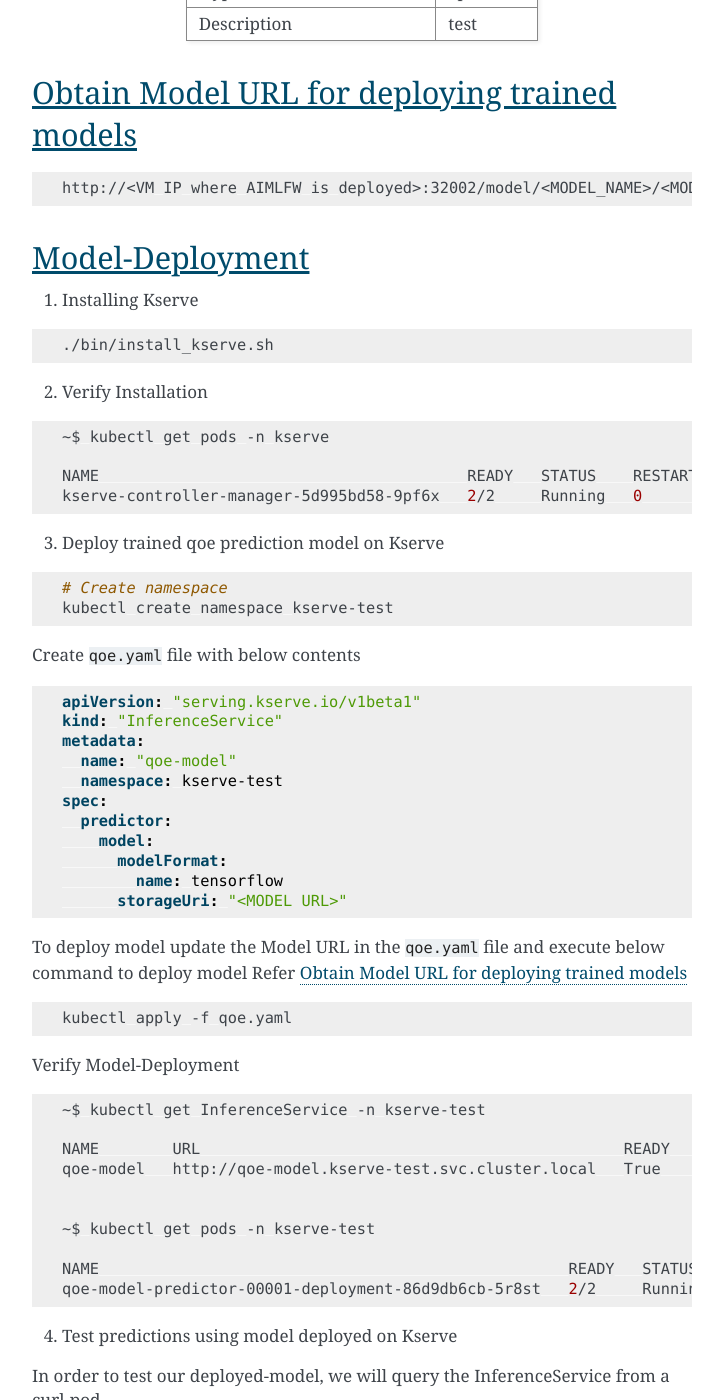
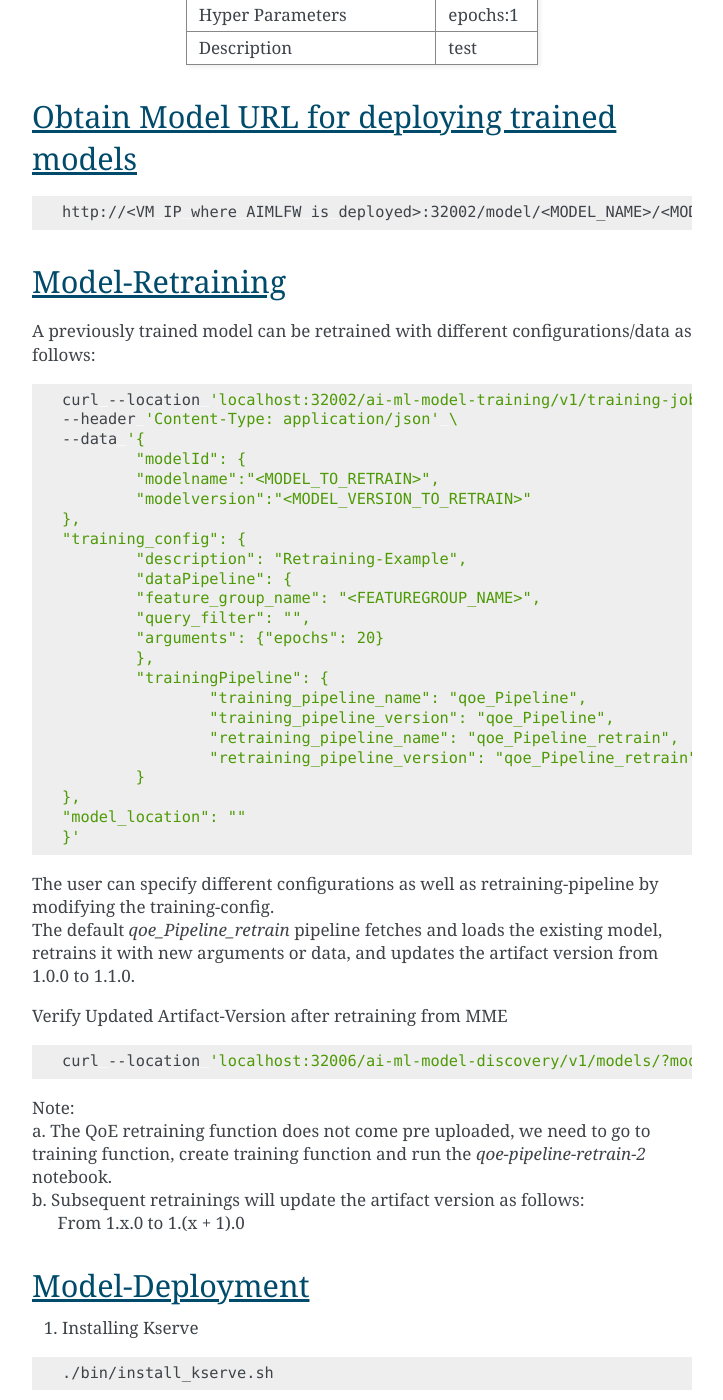
Before and after one commit to o-ran-sc/aiml-fw-aimlfw-dep, a Sphinx documentation site: the page built from docs/installation-guide.rst, in a window 1280 px wide and 1400 px high, scrolled down 9134 px. Shown: the whole window, without its empty margins (388-1111 px from the left). Built offline with Sphinx 7.4.7, drawn with Linux system fonts in a browser that asks for light colours; some of the changed text lies outside the part shown.

Commit message:
Updation Documentation for Model-Retraining
Change-Id: I363a3eaef0c444b071d087f1cbf88ed9ea9748a8
Signed-off-by: ashishj1729 <jain.ashish@samsung.com>

```diff
--- a/docs/installation-guide.rst
+++ b/docs/installation-guide.rst
@@ -548,6 +548,51 @@
 
         http://<VM IP where AIMLFW is deployed>:32002/model/<MODEL_NAME>/<MODEL_VERSION>/<MODEL_ARTIFACT_VERSION>/Model.zip
 
+Model-Retraining
+----------------------------------------
+A previously trained model can be retrained with different configurations/data as follows:
+
+.. code:: bash
+
+        curl --location 'localhost:32002/ai-ml-model-training/v1/training-jobs' \
+        --header 'Content-Type: application/json' \
+        --data '{
+                "modelId": {
+                "modelname":"<MODEL_TO_RETRAIN>",
+                "modelversion":"<MODEL_VERSION_TO_RETRAIN>"
+        },
+        "training_config": {
+                "description": "Retraining-Example",
+                "dataPipeline": {
+                "feature_group_name": "<FEATUREGROUP_NAME>",
+                "query_filter": "",
+                "arguments": {"epochs": 20}
+                },
+                "trainingPipeline": {
+                        "training_pipeline_name": "qoe_Pipeline",
+                        "training_pipeline_version": "qoe_Pipeline",
+                        "retraining_pipeline_name": "qoe_Pipeline_retrain",
+                        "retraining_pipeline_version": "qoe_Pipeline_retrain"
+                }
+        },
+        "model_location": ""
+        }'
+
+| The user can specify different configurations as well as retraining-pipeline by modifying the training-config.
+| The default `qoe_Pipeline_retrain` pipeline fetches and loads the existing model, retrains it with new arguments or data, and updates the artifact version from 1.0.0 to 1.1.0.
+
+Verify Updated Artifact-Version after retraining from MME
+
+.. code:: bash
+
+        curl --location 'localhost:32006/ai-ml-model-discovery/v1/models/?model-name=<MODEL_NAME>&model-version=<MODEL_VERSION>'
+
+
+| Note:
+| a. The QoE retraining function does not come pre uploaded, we need to go to training function, create training function and run the `qoe-pipeline-retrain-2` notebook.
+| b. Subsequent retrainings will update the artifact version as follows:
+|               From 1.x.0 to 1.(x + 1).0
+
 
 ..  _reference4:
 
--- a/docs/ranpm-installation.rst
+++ b/docs/ranpm-installation.rst
@@ -320,7 +320,7 @@
 
         .. code-block:: bash
 
-                curl --location '<AIMLFW-Ip>:32002/featureGroup' \
+                curl --location '<AIMLFW-Ip>:32002/ai-ml-model-training/v1/featureGroup' \
                 --header 'Content-Type: application/json' \
                 --data '{
                         "featuregroup_name": "<FEATURE_GROUP_NAME>",
```
